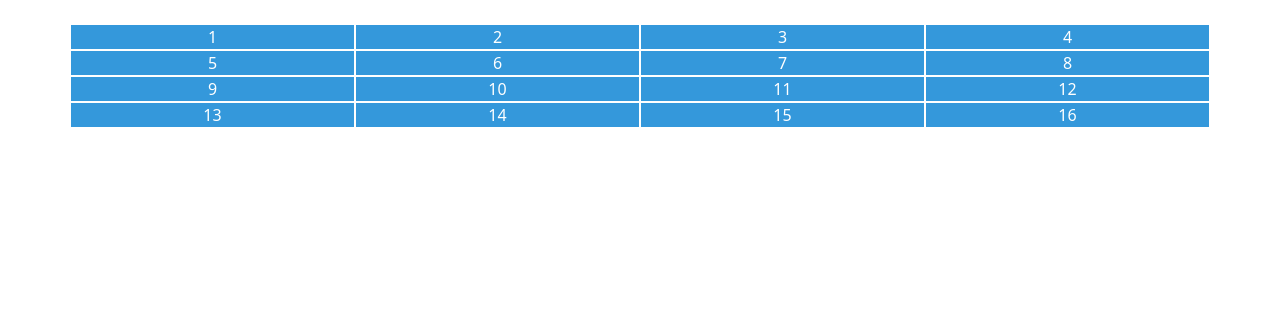
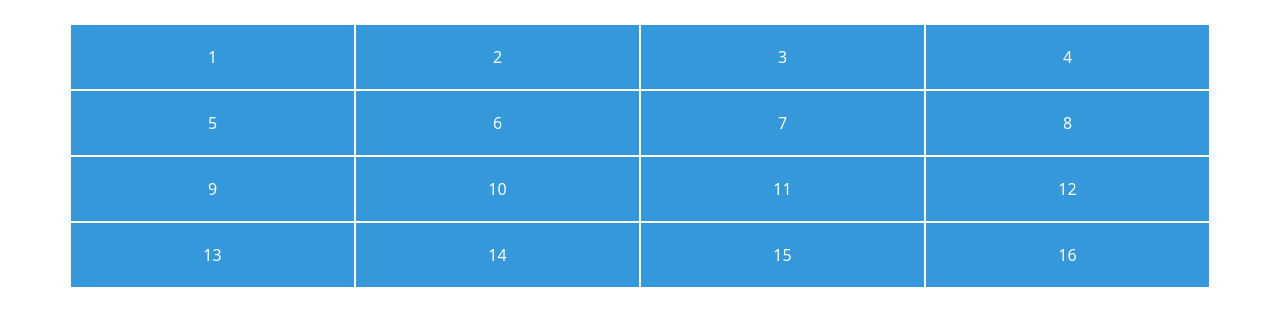
Before and after one commit to xszitasz/fsa-html, a website: page components/grid.html in a window 1280 px wide. Drawn offline with nearby package versions, Linux system fonts and the light colour scheme.

Commit message:
grid fix

```diff
--- a/components/grid.html
+++ b/components/grid.html
@@ -5,14 +5,7 @@
     <meta name="viewport" content="width=device-width, initial-scale=1.0">
     <title>Bootstrap 4x4 Grid</title>
     <link href="https://cdn.jsdelivr.net/npm/bootstrap@5.3.0/dist/css/bootstrap.min.css" rel="stylesheet">
-    <style>
-        .grid-item {
-            background: #3498db;
-            color: white;
-            text-align: center;
-            border: 1px solid white;
-        }
-    </style>
+    <link rel="stylesheet" href="/css/grid.css">
 </head>
     <body>
 
--- /dev/null
+++ b/scss/grid.scss
@@ -0,0 +1,12 @@
+$primary-color: #3498db;
+$text-color: white;
+$border-color: white;
+$padding: 20px;
+
+.grid-item {
+    background: $primary-color;
+    color: $text-color;
+    text-align: center;
+    border: 1px solid $border-color;
+    padding: $padding;
+}
```
Also changed, not shown: css/grid.css (added), 1 other file. Lines whose indentation alone changed are shown as unchanged.
